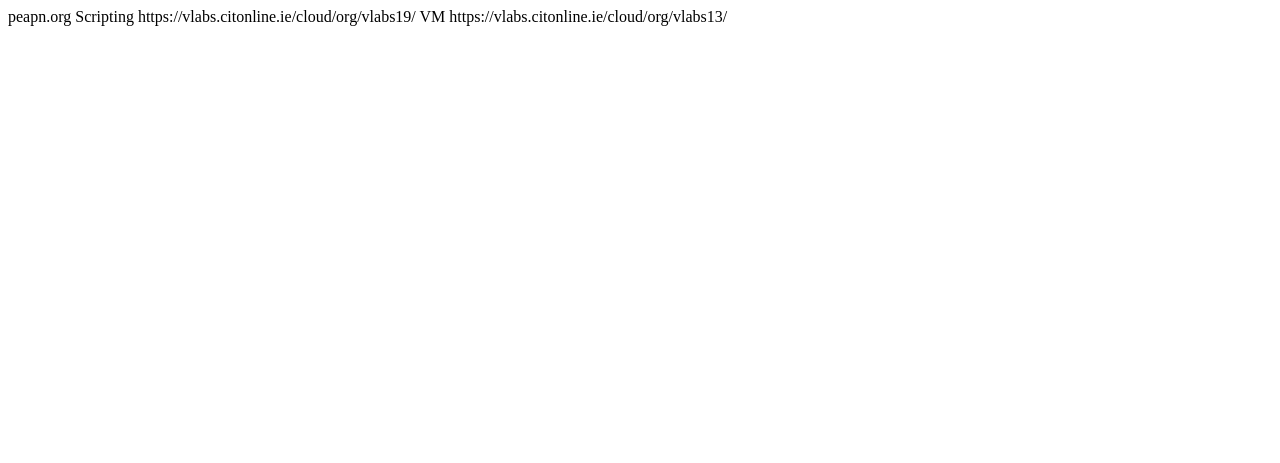
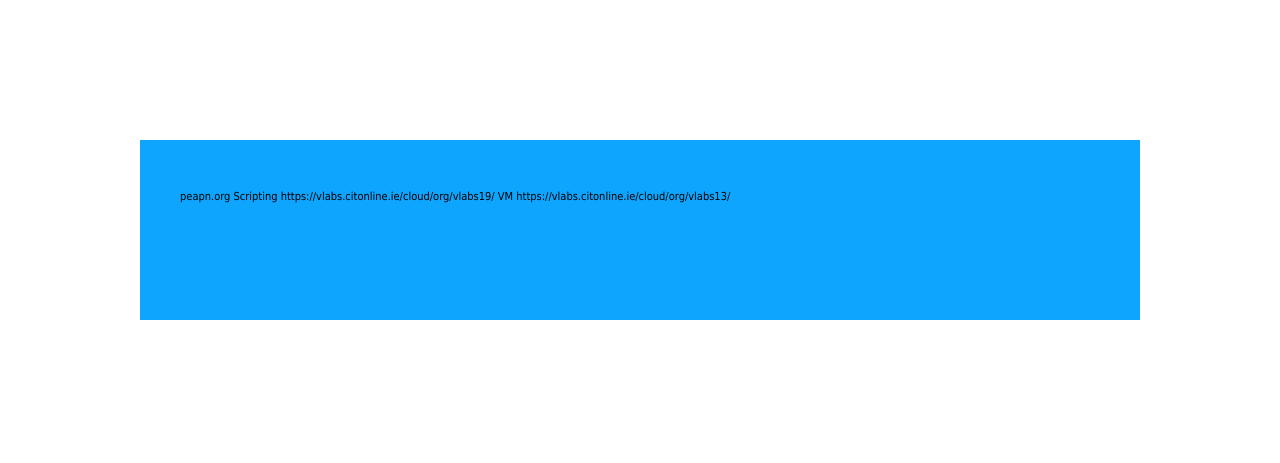
Before and after one commit to idirline/idirline.github.io, a plain HTML site: page peapn/index.html in a window 1280 px wide. Drawn offline with Linux system fonts and the light colour scheme; files that its build step writes are made by us from their sources.

Commit message:
Update index.html

```diff
--- a/peapn/index.html
+++ b/peapn/index.html
@@ -1,7 +1,26 @@
-peapn.org
+
+
+
+
+<!DOCTYPE html PUBLIC "-//W3C//DTD XHTML 1.0 Transitional//EN" "http://www.w3.org/TR/xhtml1/DTD/xhtml1-transitional.dtd">
+
+<html xmlns="http://www.w3.org/1999/xhtml">
+<head>
+<meta http-equiv="Content-Type" content="text/html; charset=utf-8" />
+<title></title>
+<link href="style.css" rel="stylesheet" type="text/css" />
+</head>
+<body>
+
+    <div id="header">
+      peapn.org
 
 Scripting
 https://vlabs.citonline.ie/cloud/org/vlabs19/
 
-VM
+      VM
 https://vlabs.citonline.ie/cloud/org/vlabs13/
+    </div>
+
+</body>
+</html>
```
